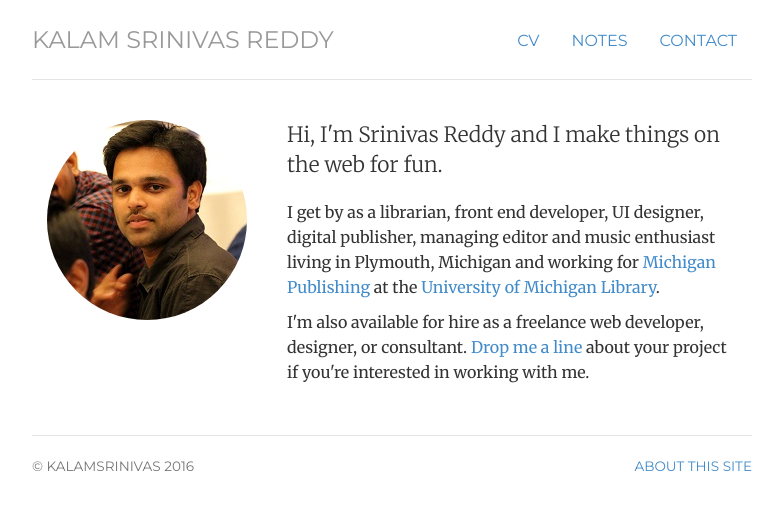
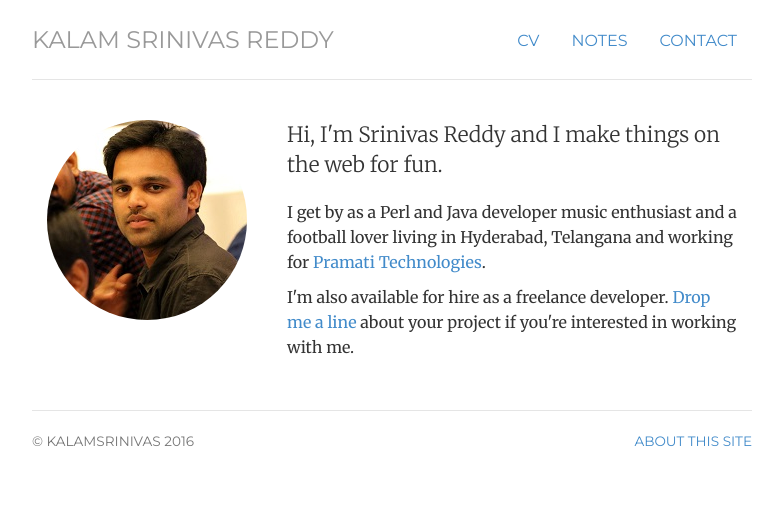
Before and after one commit to kalamsrinivas/seunchang.github.io, a Jekyll site: the page built from index.html, in a window 1280 px wide. Shown: the top 510 px of the page, without its empty margins (248-1031 px from the left). Built offline with Jekyll 4.4.1, drawn with Linux system fonts in a browser that asks for light colours.

Commit message:
index changes

```diff
--- a/index.html
+++ b/index.html
@@ -13,10 +13,10 @@
 	</div>
 	<div itemscope itemtype="http://data-vocabulary.org/Person" class="col-sm-8">
 	<p class="lead">Hi, I'm <span itemprop="name">Srinivas Reddy</span> and I make things on the web for fun.</p>
-	<p>I get by as a <span itemprop="title">librarian</span>, <span itemprop="title">front end developer</span>, <span itemprop="title">UI designer</span>, <span itemprop="title">digital publisher</span>, <span itemprop="title">managing editor</span> and music enthusiast living in <span itemprop="address" itemscope
-    itemtype="http://data-vocabulary.org/Address"> <span itemprop="locality">Plymouth</span>, <span itemprop="region">Michigan</span></span> and working for <a href="http://www.publishing.umich.edu">Michigan Publishing</a> at <span itemprop="affiliation">the <a href="http://www.lib.umich.edu">University of Michigan Library</a></span>.</p>
+	<p>I get by as a <span itemprop="title">Perl and Java developer</span> music enthusiast and a football lover living in <span itemprop="address" itemscope
+    itemtype="http://data-vocabulary.org/Address"> <span itemprop="locality">Hyderabad</span>, <span itemprop="region">Telangana</span></span> and working for <a href="http://www.pramati.com">Pramati Technologies</a>.</p>
 
-	<p>I'm also available for hire as a <span itemprop="title">freelance web developer, designer, or consultant</span>. <a href="contact">Drop me a line</a> about your project if you're interested in working with me.</p>
+	<p>I'm also available for hire as a <span itemprop="title">freelance developer</span>. <a href="contact">Drop me a line</a> about your project if you're interested in working with me.</p>
 	</div>
 </div>
 <!-- </div> -->
```
Also changed, not shown: README.md.
